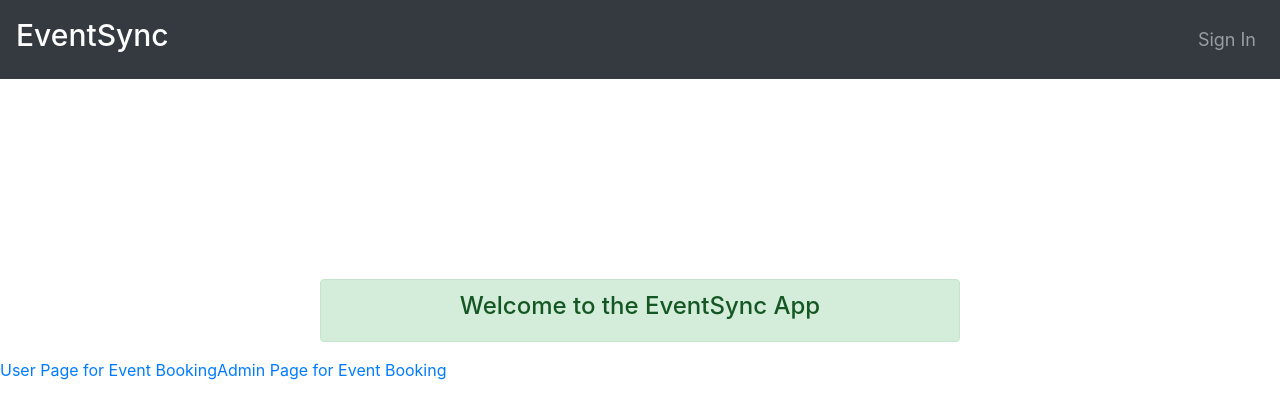
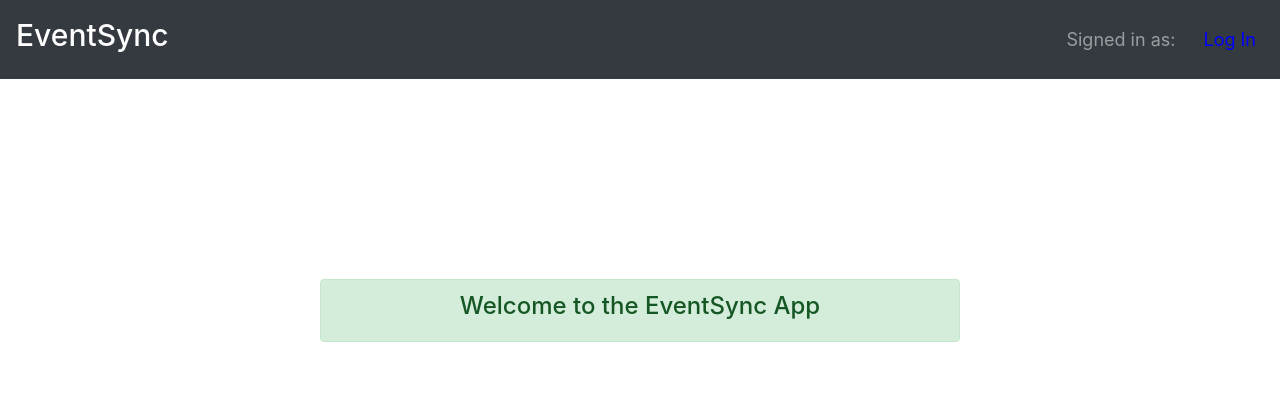
Before and after one commit to indy1501/FinalCloudProject-ReactJS, a React (Create React App) app: page / in a window 1280 px wide. Shown: the top 418 px of the page. Built offline with nearby package versions, Linux system fonts and the light colour scheme; what aws-amplify would draw is missing.

Commit message:
modified nav bar

```diff
--- a/src/App.js
+++ b/src/App.js
@@ -10,10 +10,16 @@ class App extends Component {
     super(props);
 
     this.state = {
-      isUserLoggedIn: false
+      isUserLoggedIn: false,
+      user: ""
     };
   }
 
+  componentDidMount(){
+    let userEmail = sessionStorage.getItem("userEmail")
+    let userName = sessionStorage.getItem("userName")
+    this.setState({user:userName})
+  }
   userHasLoggedIn = LoggedIn => {
     this.setState({ isUserLoggedIn: LoggedIn });
   }
@@ -29,6 +35,7 @@ class App extends Component {
       isUserLoggedIn: this.state.isUserLoggedIn,
       userHasLoggedIn: this.userHasLoggedIn
     };
+    const {user} = this.state
 
     return (
       <div >
@@ -36,21 +43,26 @@ class App extends Component {
           // <Navbar fluid collapseOnSelect style={{backgroundColor: "#85c1e9"}}>
           <Navbar bg="dark" variant="dark">
             <Navbar.Brand as="h2">
-              <Link to="/" style={{ fontSize: 30, color: "white"}}> EventSync</Link>
+              <Link to="/" style={{ fontSize: 30, color: "white" }}> EventSync</Link>
             </Navbar.Brand>
             <Navbar.Toggle />
 
+
           <Navbar.Collapse className="justify-content-end">
-            <Nav >
+              <Navbar.Text style={{ fontSize: 18 }}>
+                Signed in as: {user &&
+                  <a href="#login">{this.state.user}</a>}
+              </Navbar.Text>
+              <Nav style={{ marginLeft:20}}>
                 {
                   this.state.isUserLoggedIn
-            ? <Nav.Link onClick={this.onLogOut} style={{ fontSize: 18}}>Logout</Nav.Link>
-            : (<Nav.Link href={cognitoUtils.getCognitoSignInUri()} style={{ fontSize: 18}}>Sign In</Nav.Link>)
+                    ? <Nav.Link onClick={this.onLogOut} style={{ fontSize: 18, color: "red" }}>Logout</Nav.Link>
+                    : (<Nav.Link href={cognitoUtils.getCognitoSignInUri()} style={{ fontSize: 18, color: "blue" }}>Log In</Nav.Link>)
                 }
 
               </Nav>
             </Navbar.Collapse>
-        </Navbar> }
+          </Navbar>}
         <Routes childProps={childProps} />
       </div>
     );
--- a/src/containers/Home.js
+++ b/src/containers/Home.js
@@ -14,8 +14,8 @@ class Home extends Component {
             </Alert>
           </Row>
         </Col>
-        <Link to="/UserEventView">User Page for Event Booking</Link>
-        <Link to="/AdminView">Admin Page for Event Booking</Link>
+        {/* <Link to="/UserEventView">User Page for Event Booking</Link>
+        <Link to="/AdminView">Admin Page for Event Booking</Link> */}
       </div>
       // <div className="Home">
       //   <div className="lander">
```
Lines whose indentation alone changed are shown as unchanged.
